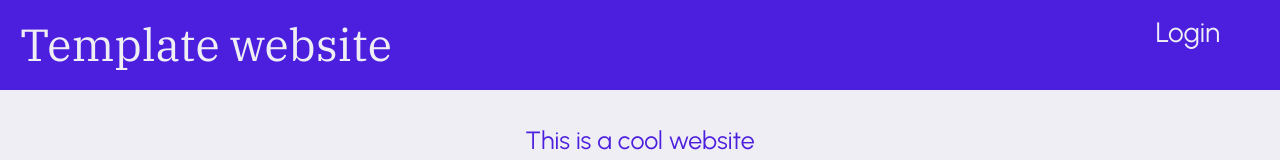
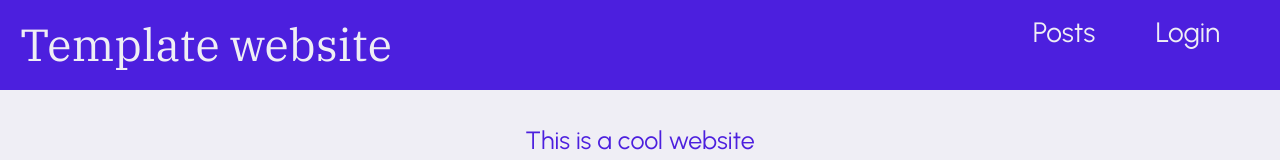
Before and after one commit to solenedel/ERN-template, a React (Create React App) app: page / in a window 1280 px wide. Shown: the top 160 px of the page. Built offline with nearby package versions, Linux system fonts and the light colour scheme; no server answers; the HTML template or start-up script is replaced by a standard one.

Commit message:
add posts link

```diff
--- a/src/App.js
+++ b/src/App.js
@@ -30,6 +30,7 @@ function App() {
               <Route exact path="/login">
                 <StyledLoginPage />
               </Route>
+              <Route exact path="/posts" />
             </Switch>
           </PageContainer>
           <StyledFooter />
--- a/src/components/Nav.js
+++ b/src/components/Nav.js
@@ -52,8 +52,12 @@ const Nav = ({ className }) => {
         <Link to="/" id="logo-link">
           <div id="logo">Template website</div>
         </Link>
-
-        <ul>{user.auth ? LogoutButton() : LoginButton()}</ul>
+        <ul>
+          <Link to="/posts">
+            <li className="nav-link">Posts</li>
+          </Link>
+          {user.auth ? LogoutButton() : LoginButton()}
+        </ul>
       </div>
     </nav>
   );
--- a/src/components/styled-components/Nav.style.js
+++ b/src/components/styled-components/Nav.style.js
@@ -30,6 +30,10 @@ export const StyledNav = styled(Nav)`
       text-decoration: none;
       color: ${colorVars.primaryLight};
 
+      &:visited {
+        color: ${colorVars.primaryLight};
+      }
+
       &:hover {
         color: ${colorVars.linkHover};
         transition: color 0.4s;
```
